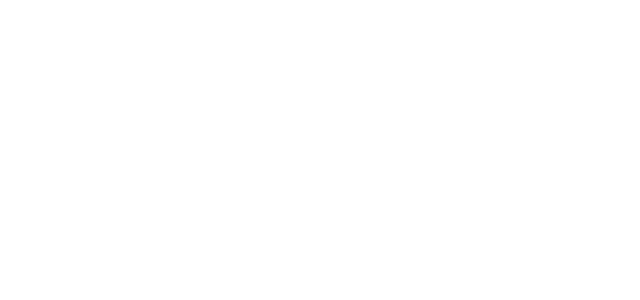
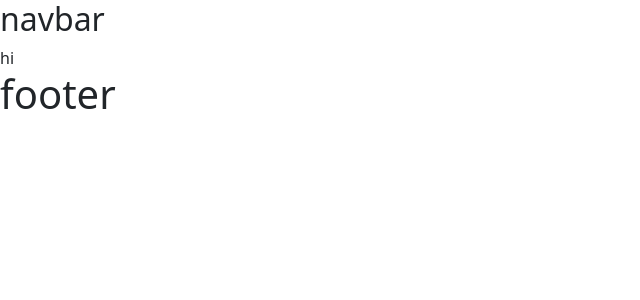
Before and after one commit to Abdullah-Sakib/Faucets, a React (Create React App) app: page / in a window 1280 px wide. Shown: the top 300 px of the page, without its empty margins (0-640 px from the left). Built offline with nearby package versions, Linux system fonts and the light colour scheme.

Commit message:
Router setup

```diff
--- a/src/App.js
+++ b/src/App.js
@@ -1,11 +1,11 @@
+import { RouterProvider } from 'react-router-dom';
 import './App.css';
+import { router } from './Router/Router';
 
 
 function App() {
   return (
-    <div>
-
-    </div>
+     <RouterProvider router={router}></RouterProvider>
   );
 }
 
--- /dev/null
+++ b/src/Layout/Main.js
@@ -0,0 +1,16 @@
+import React from 'react';
+import { Outlet } from 'react-router-dom';
+import Footer from '../Pages/SharedPages/Footer/Footer';
+import Navbar from '../Pages/SharedPages/Navbar/Navbar';
+
+const Main = () => {
+  return (
+    <div>
+      <Navbar></Navbar>
+      <Outlet></Outlet>
+      <Footer></Footer>
+    </div>
+  );
+};
+
+export default Main;
--- /dev/null
+++ b/src/Router/Router.js
@@ -0,0 +1,15 @@
+import { createBrowserRouter } from "react-router-dom";
+import Main from "../Layout/Main";
+
+export const router = createBrowserRouter([
+  {
+    path: '/',
+    element: <Main></Main>,
+    children: [
+      {
+        path: '/',
+        element: <div>hi</div>
+      }
+    ]
+  }
+])
```
